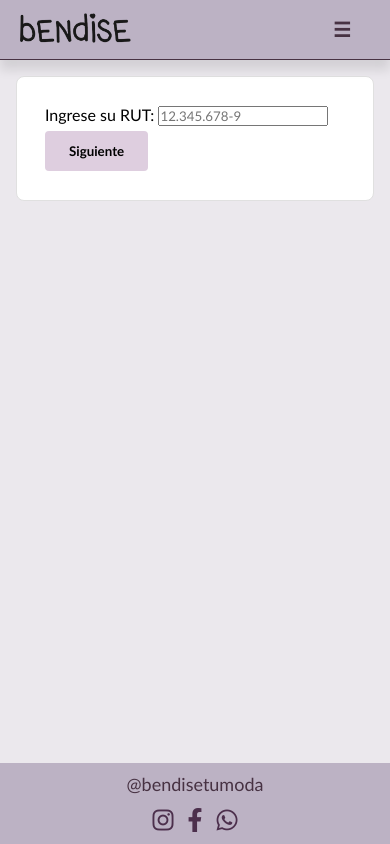
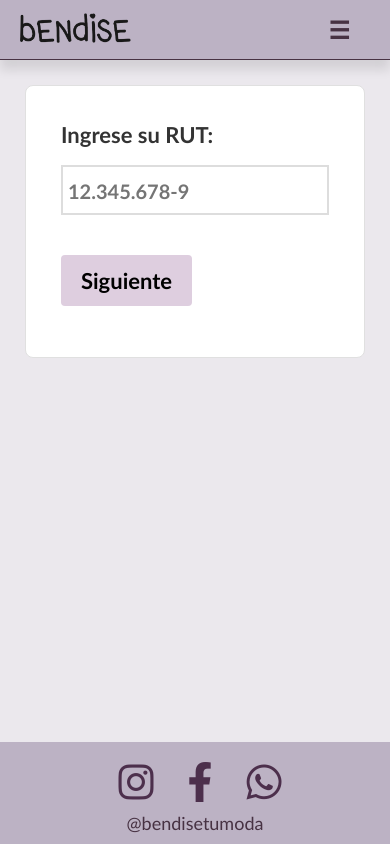
Before and after one commit to NebeIung/bendise, a website: page public/ingreso.html in a window 390 px wide. Drawn offline with Linux system fonts and the light colour scheme; some packages are replaced by stand-ins of ours; a script that the page names is missing.

Commit message:
arreglo responsive

```diff
--- a/public/ingreso.html
+++ b/public/ingreso.html
@@ -57,8 +57,8 @@
                     <span id="apellidosError" class="error"></span>
                 </div>
                 <div class="form-group">
-                    <label for="email">Email:</label>
-                    <input type="text" id="email" placeholder="Ingrese su email" required>
+                    <label for="text">Email:</label>
+                    <input type="email" id="email" placeholder="Ingrese su email" required>
                     <span id="emailError" class="error"></span>
                 </div>
                 <div class="form-group">
@@ -164,12 +164,12 @@
 
     <footer>
         <div class="social-media">
-            <p class="instagram-handle">@bendisetumoda</p>
             <div class="social-icons">
                 <a href="https://www.instagram.com/bendisetumoda/" class="social-icon instagram"><i class="fa-brands fa-instagram"></i></a>
                 <a href="https://www.facebook.com/bendise.turopa.1" class="social-icon facebook"><i class="fa-brands fa-facebook-f"></i></a>
                 <a href="https://api.whatsapp.com/send/?phone=56996412799&text&type=phone_number&app_absent=0" class="social-icon whatsapp"><i class="fa-brands fa-whatsapp"></i></a>
             </div>
+            <p class="instagram-handle">@bendisetumoda</p>
         </div>
     </footer>
 
--- a/public/styles.css
+++ b/public/styles.css
@@ -237,7 +237,6 @@ footer {
 .instagram-handle {
   color: #473243;
   font-size: 18px;
-  margin-bottom: 10px;
 }
 
 .social-icon {
@@ -274,6 +273,7 @@ body.ingreso footer {
   background-color: #ffffff;
   padding: 20px;
   border-radius: 8px;
+  font-weight: bold;
 }
 
 .confirmacion-content {
@@ -310,6 +310,19 @@ body.ingreso footer {
   font-size: 1rem;
 }
 
+#rutForm label,
+#rutForm input[type="text"],
+#rutForm {
+    font-weight: bold; /* Hace que la letra sea más gruesa */
+    font-size: medium;
+    outline: none; /* Esto elimina el borde de enfoque por defecto */
+}
+
+#rutForm input[type="text"]:focus {
+  border-color: #473243; /* Mantiene el color del borde al hacer clic */
+  border-width: 2px; /* Mantiene el grosor */
+}
+
 .form-group input[type="checkbox"] {
   margin-right: 0.5rem;
 }
@@ -329,6 +342,14 @@ body.ingreso footer {
 
 .input-prefix input {
   padding-left: 40px;
+}
+
+input[type="text"]:focus,
+select:focus {
+    border-color: #473243;
+    border-width: 2px; /* Ajusta el grosor aquí según lo que prefieras */
+    outline: none; /* Esto elimina el borde de enfoque por defecto */
+    border-radius: 4px;
 }
 
 button {
@@ -403,6 +424,10 @@ input.error {
       height: 60px;
       padding: 5px 15px;
       border-bottom: 1px solid #473243;
+      position: relative;
+      display: flex;
+      justify-content: space-between;
+      align-items: center;
   }
 
   .logo img {
@@ -411,6 +436,9 @@ input.error {
 
   .hamburger {
       display: block;
+      position: absolute;
+      right: 20px;
+      font-size: 24px;
   }
 
   #nav-links {
@@ -466,21 +494,105 @@ input.error {
   .ingreso-content {
       margin: 1rem;
       width: auto;
-    padding: 10px; /* Padding ligeramente más pequeño en móviles */
+      padding: 15px;
   }
 
-  .form-group input,
-  .form-group select {
-      font-size: 16px;
+  /* Formularios en móviles */
+  .form-group label,
+  #rutForm label {
+      font-size: 22px;
+      margin-bottom: 12px;
+      font-weight: bold;
+      color: #333;
+  }
+
+  .form-group input[type="text"],
+  .form-group input[type="email"],
+  .form-group select,
+  #rutForm input[type="text"] {
+      height: 50px;
+      font-size: 22px;
+      padding: 5px;
+      margin-bottom: 20px;
+      border: 2px solid #ddd;
+  }
+
+  .form-group input[type="text"]:focus,
+  .form-group input[type="email"]:focus,
+  .form-group select:focus,
+  #rutForm input[type="text"]:focus {
+      border-color: #473243;
+      outline: none;
+  }
+
+  input[type="text"],
+    input[type="email"],
+    input[type="tel"],
+    input[type="number"],
+    textarea {
+        width: 100%;
+        padding: 10px; /* Tamaño de padding uniforme */
+        margin: 5px 0; /* Espacio arriba y abajo */
+    }
+
+  input::placeholder {
+      font-size: 18px;
+  }
+
+  /* Botones más grandes */
+  button {
+      font-size: 20px;
+      margin: 15px 0;
+      padding: 12px 20px;
+  }
+
+  /* Espacio entre grupos de formulario */
+  .form-group {
+      margin-bottom: 20px;
+  }
+
+  /* Texto de error más visible */
+  .error {
+      font-size: 14px;
+      margin-top: 5px;
+      padding: 5px 0;
+  }
+
+  /* Mejorar selects */
+  select {
+      background-position: right 15px center;
+      padding-right: 40px;
+  }
+
+  .input-field {
+    width: 100%;
+    padding: 1px; /* Disminuye el espaciado interno */
+  }
+
+  label {
+    margin-bottom: 5px;
+    display: block; /* Asegura que el espacio se mantenga en dispositivos móviles */
+  }
+
+
+  /* Estilo para los íconos de redes sociales en dispositivos móviles */
+  .social-icons a {
+    font-size: 24px; /* Aumenta el tamaño de los íconos, ajusta según sea necesario */
+    margin-right: 20px; /* Espacio entre los íconos */
+    display: inline-block; /* Asegura que los márgenes se apliquen correctamente */
+  }
+
+  /* Último ícono sin margen a la derecha */
+  .social-icons a:last-child {
+    margin-right: 0;
+  }
+
+  .social-icons i {
+    font-size: 40px;
   }
 
   footer {
-      text-align: center;
     padding: 10px;
-  }
-
-  .social-icons a {
-      margin: 5px;
   }
 }
 
@@ -498,6 +610,46 @@ input.error {
   }
 
   .ingreso-content {
-    padding: 8px; /* Padding aún más pequeño en pantallas muy pequeñas */
+    padding: 15px;
+    margin: 25px;
+  }
+
+  /* Formularios en pantallas muy pequeñas */
+  .form-group label,
+  #rutForm label {
+    font-size: 22px;
+    margin-bottom: 12px;
+  }
+
+  .form-group input[type="text"],
+  .form-group input[type="email"],
+  .form-group select,
+  #rutForm input[type="text"] {
+    font-size: 22px;
+    height: 50px;
+    padding: 5px;
+  }
+
+  input[type="text"],
+    input[type="email"],
+    input[type="tel"],
+    input[type="number"],
+    textarea {
+      width: 100%;
+      padding: 10px; /* Tamaño de padding uniforme */
+      margin: 5px 0; /* Espacio arriba y abajo */
+    }
+
+  button {
+    font-size: 22px;
+    margin: 15px 0;
+  }
+
+  input::placeholder {
+    font-size: 20px;
+  }
+
+  .error {
+    font-size: 16px;
   }
 }
```
Also changed, not shown: public/catalogo.html (+1 -1 lines), public/index.html (+1 -1 lines). Lines whose indentation alone changed are shown as unchanged.
